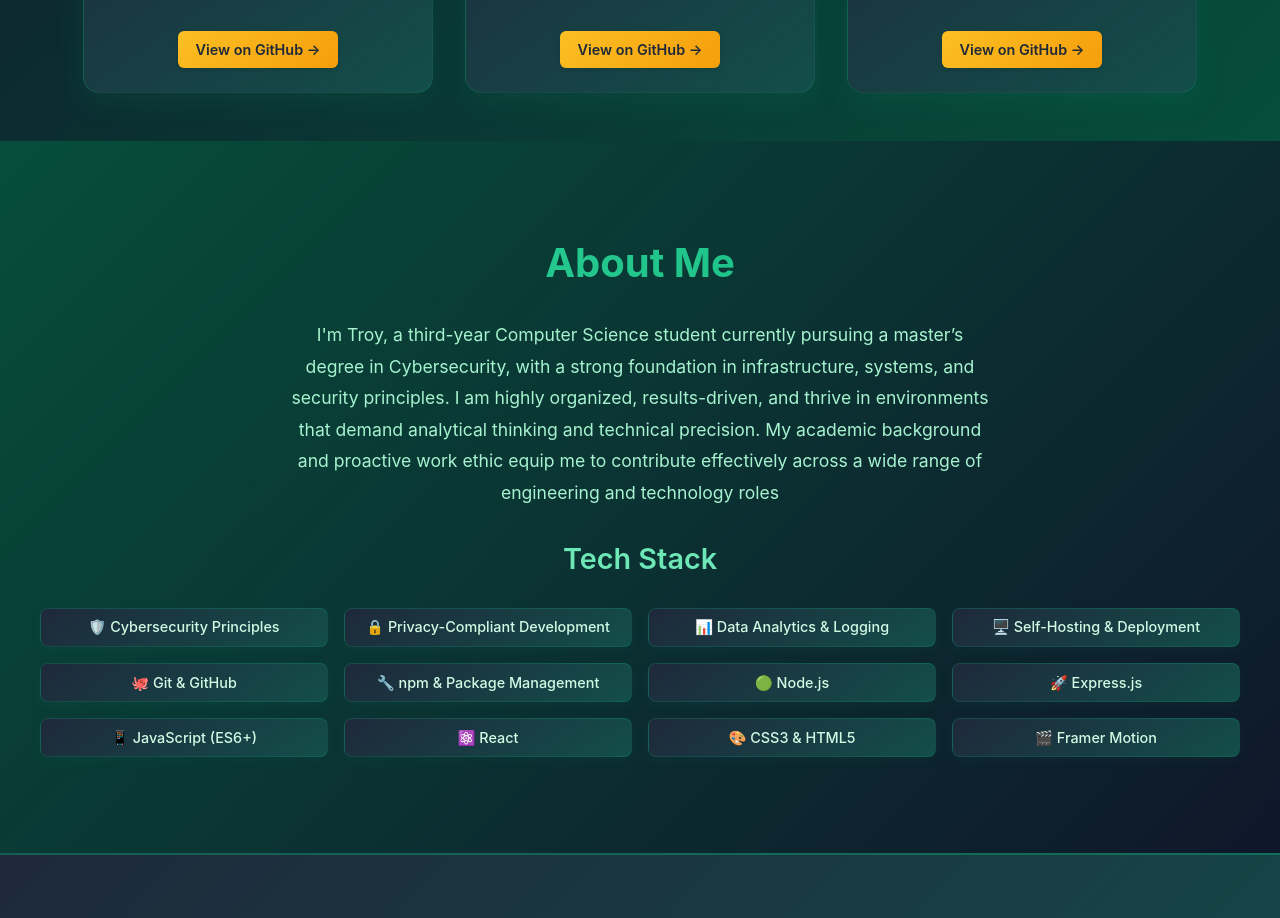
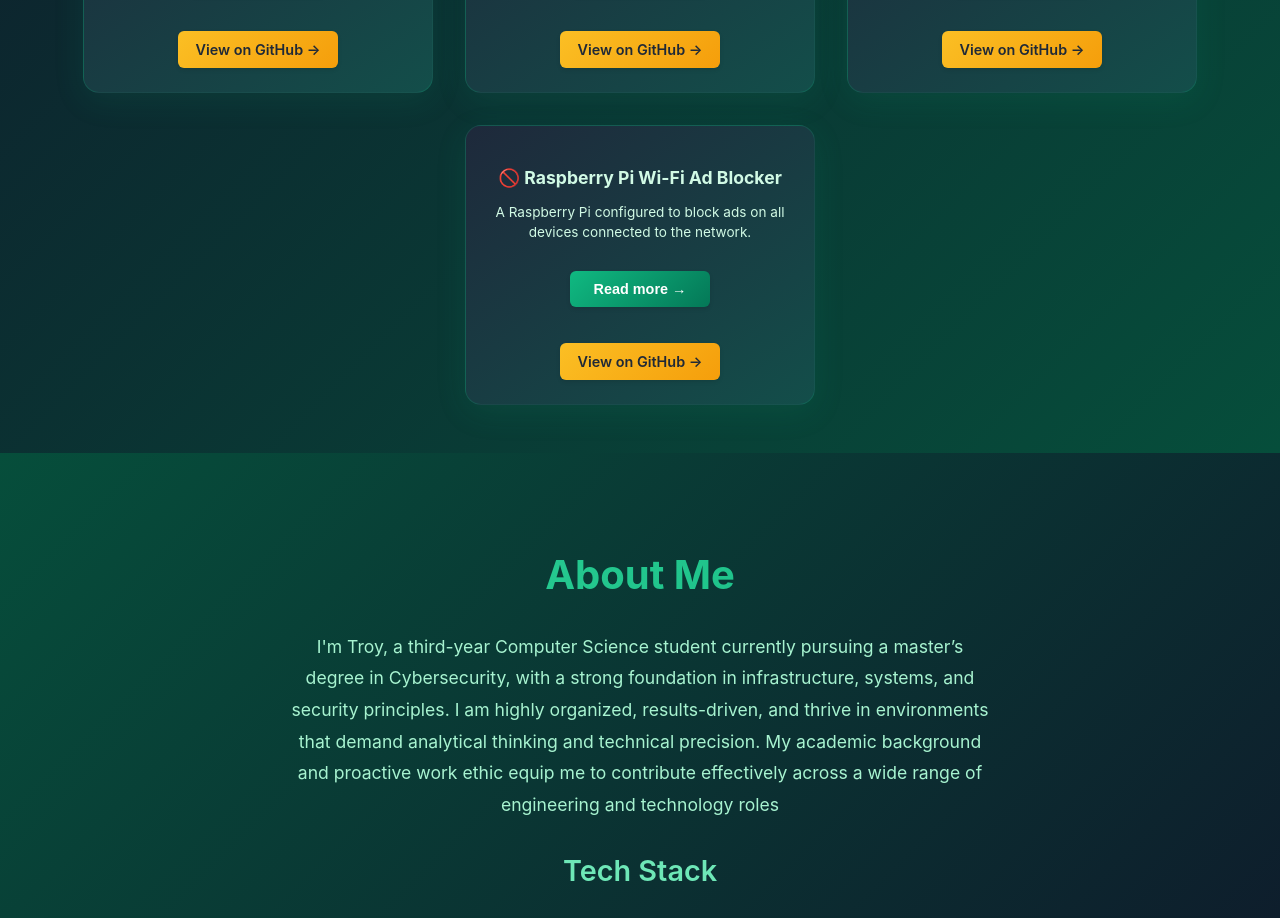
Before and after one commit to troyvolpe/Dev-Portfolio, a React (Create React App) app in the folder dev-portfolio/: page / in a window 1280 px wide. Shown: the part 1480-2398 px from the top of the page. Built offline with nearby package versions, Linux system fonts and the light colour scheme; no server answers.

Commit message:
Added wifi ad blocker project.

```diff
--- a/dev-portfolio/src/components/Projects.js
+++ b/dev-portfolio/src/components/Projects.js
@@ -54,6 +54,12 @@ const projects = [
     description: 'A Discord bot built with Node.js and Discord.js.',
     details: 'A feature-rich Discord bot that provides various utilities and fun commands. Built with Node.js and the Discord.js library.',
     link: 'https://github.com/troyvolpe/Discord-Bot',
+  },
+  {
+    title: '🚫 Raspberry Pi Wi-Fi Ad Blocker',
+    description: 'A Raspberry Pi configured to block ads on all devices connected to the network.',
+    details: 'This project involves setting up a Raspberry Pi to act as a network-wide ad blocker. By utilizing Pi-hole, a popular open-source software, I was able to filter out unwanted advertisements at the DNS level. The setup includes a user-friendly web interface for monitoring and managing blocked domains.',
+    link: 'https://github.com/troyvolpe/Raspberry-Pi-WiFi-Ad-Blocker'
   }
 ];
 
```
